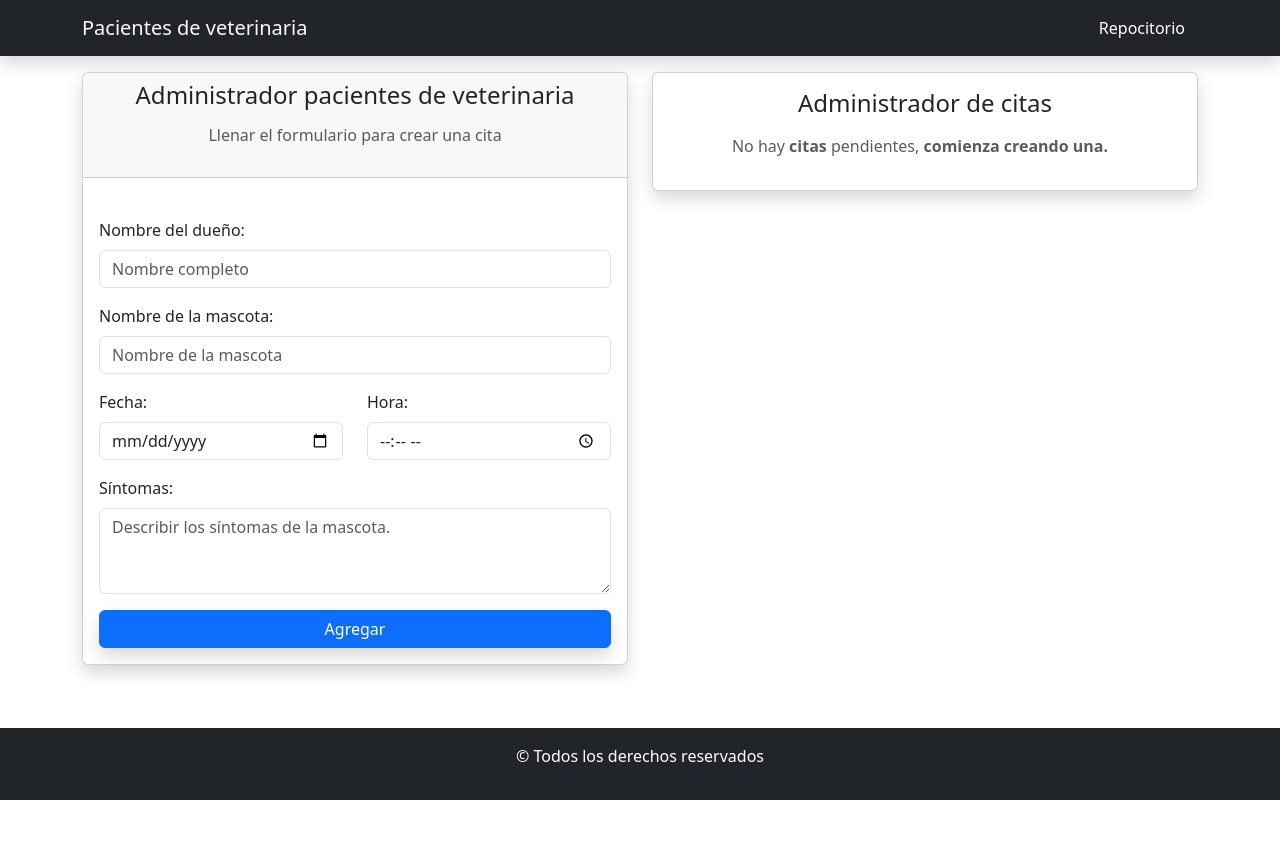
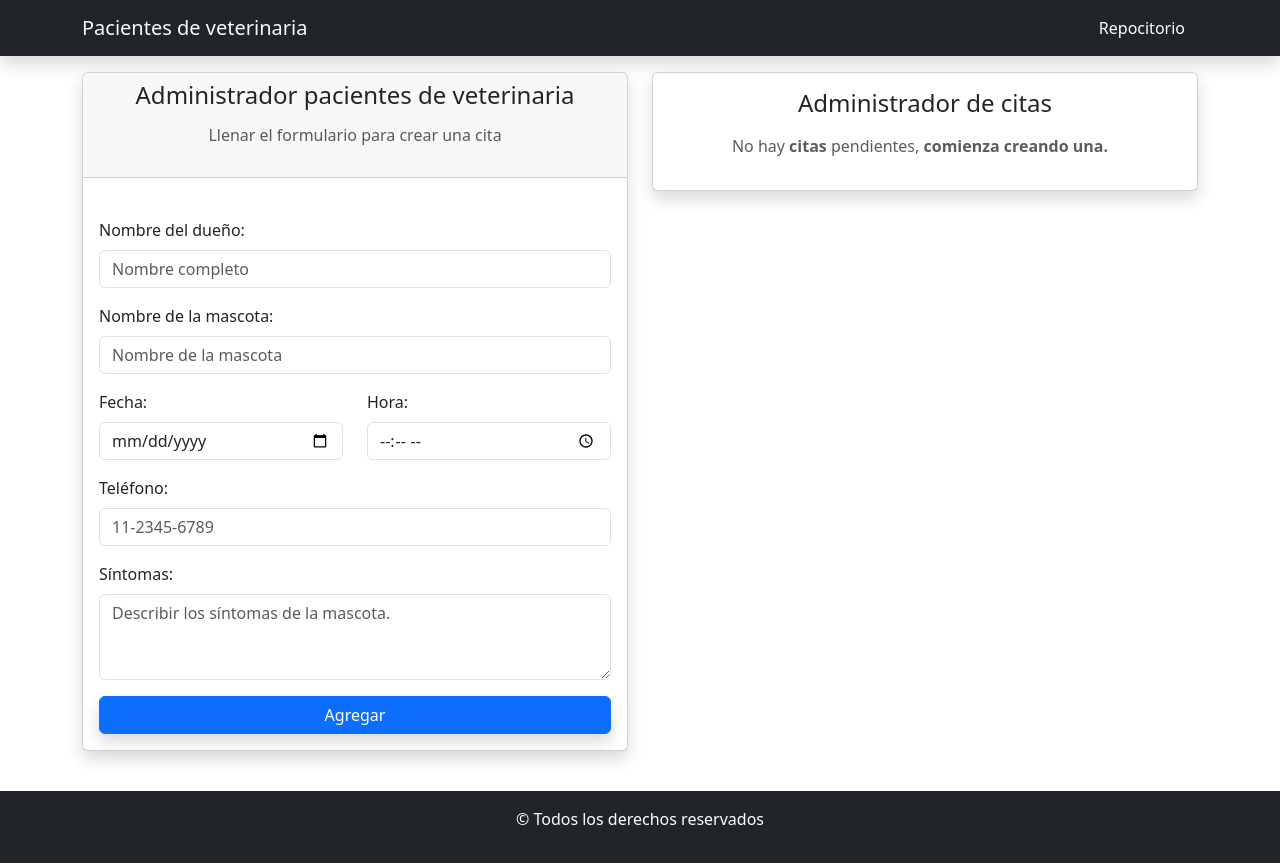
Before and after one commit to Maxii34/Tp9--Pacientes-de-veterinaria, a React (Vite) app: page / in a window 1280 px wide. Before the commit the page ends 800 px from the top, so only its background shows below. Built offline with nearby package versions, Linux system fonts and the light colour scheme.

Commit message:
se le modifico el modo de borrar citas de nombre a id unicas y se agrego un nuevo imput telefono con sus validaciones..

```diff
--- a/src/Components/CardContenedor.jsx
+++ b/src/Components/CardContenedor.jsx
@@ -3,9 +3,8 @@ import CardCitas from "./CardCitas";
 const CardContenedor = ({ citas, borrarCita }) => {
   return (
     <section>
-        <h4 className="fs-4 text-center mb-3">Administrador de citas</h4>
+      <h4 className="fs-4 text-center mb-3">Administrador de citas</h4>
       <div className="card-scroll">
-
         {citas.length === 0 ? (
           <p className="text-center text-muted">
             No hay <b>citas</b> pendientes, <b>comienza creando una.</b>
@@ -13,13 +12,13 @@ const CardContenedor = ({ citas, borrarCita }) => {
         ) : (
           citas.map((cita, index) => (
             <CardCitas
-              key={index}
+              key={cita.id}
               nombreDueño={cita.nombreDueño}
               nombreMascota={cita.nombreMascota}
               fecha={cita.fecha}
               hora={cita.hora}
               sintomas={cita.sintomas}
-              borrarCita={borrarCita}
+              borrarCita={() => borrarCita(cita.id)}
             />
           ))
         )}
--- a/src/Components/ImputFormulario.jsx
+++ b/src/Components/ImputFormulario.jsx
@@ -6,7 +6,7 @@ import CardContenedor from "./CardContenedor";
 import { Button } from "react-bootstrap";
 
 const ImputFormulario = () => {
-    const {
+  const {
     register,
     handleSubmit,
     reset,
@@ -21,7 +21,12 @@ const ImputFormulario = () => {
   };
 
   const onSubValida = (data) => {
-    const nuevasCitas = [...citas, data];
+    const nuevaCita = {
+      ...data,
+      id: Date.now(), // ID único
+    };
+
+    const nuevasCitas = [...citas, nuevaCita];
     setCitas(nuevasCitas);
     guardarEnLocalStorage(nuevasCitas);
 
@@ -34,10 +39,8 @@ const ImputFormulario = () => {
     reset();
   };
 
-  const borrarCita = (nombreMascota) => {
-    const citasFiltradas = citas.filter(
-      (cita) => cita.nombreMascota !== nombreMascota
-    );
+  const borrarCita = (id) => {
+    const citasFiltradas = citas.filter((cita) => cita.id !== id);
     setCitas(citasFiltradas);
     guardarEnLocalStorage(citasFiltradas);
   };
@@ -138,6 +141,25 @@ const ImputFormulario = () => {
                   </div>
 
                   <div className="mb-3">
+                    <label className="form-label">Teléfono:</label>
+                    <input
+                      type="tel"
+                      className="form-control"
+                      placeholder="11-2345-6789"
+                      {...register("telefono", {
+                        required: "El teléfono es obligatorio",
+                        pattern: {
+                          value: /^\d{2}-\d{4}-\d{4}$/,
+                          message: "Formato: 11-2345-6789",
+                        },
+                      })}
+                    />
+                    <Form.Text className="text-danger">
+                      {errors.telefono?.message}
+                    </Form.Text>
+                  </div>
+
+                  <div className="mb-3">
                     <label className="form-label">Síntomas:</label>
                     <textarea
                       className="form-control"
```
